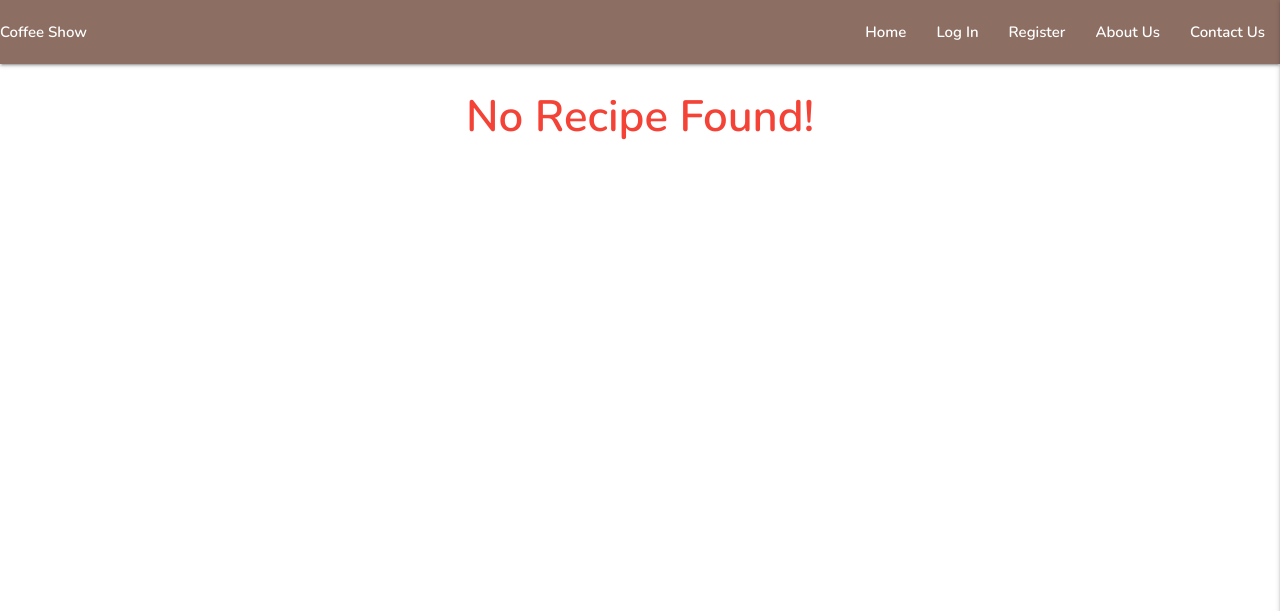
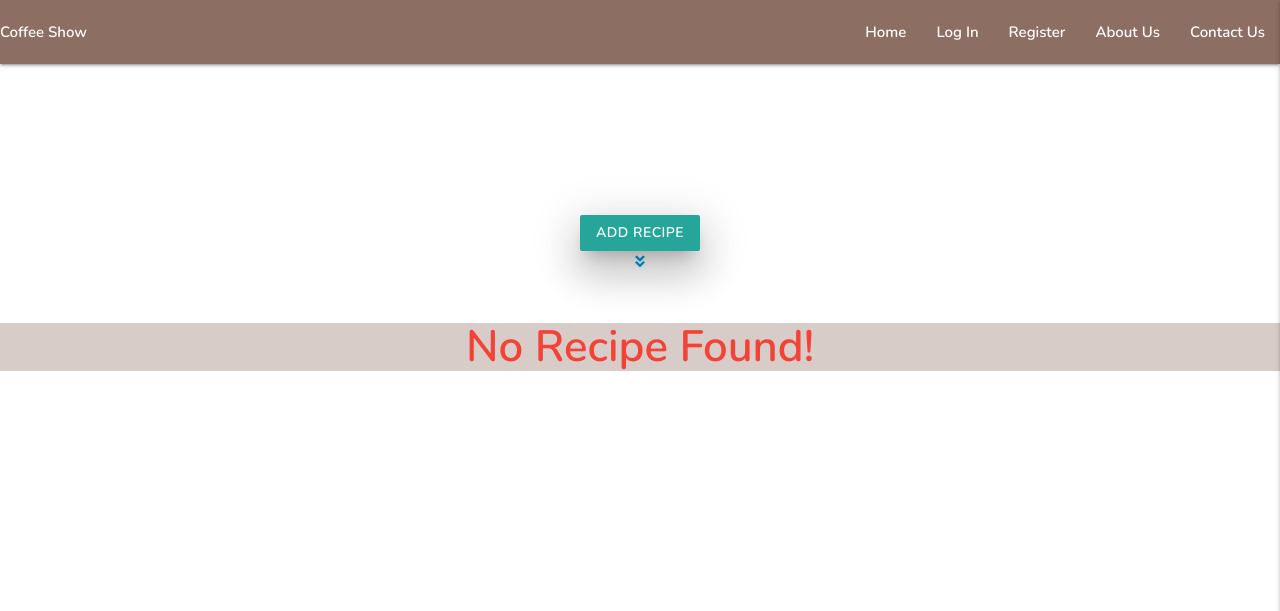
Before and after one commit to romanstr-code/milestone-project-three, a Flask app: page /recipes in a window 1280 px wide. Shown: the top 611 px of the page. Run offline with Flask 2, Linux system fonts and the light colour scheme; data that the repository does not hold is empty; some libraries are stand-ins or nearby versions.

Commit message:
Add background image section, text and button to point for user in session to add there recipe.

```diff
--- a/templates/recipes.html
+++ b/templates/recipes.html
@@ -1,18 +1,36 @@
 {% extends "base.html" %}
 {% block content %}
+<section class="recipes-page">
+    <div class="row">
+        <div class="col s12">
+            <h3 class="center-align white-text">Check our Coffee Recipes!</h3>
+            <h4 class="center-align white-text">Or Create Yours!</h4>
+        </div>
+        <div class="center-align">
+            <a href="{{ url_for('add_recipe') }}" class="waves-effect waves-light btn z-depth-5">Add Recipe</a>
+        </div>
+        <div class="row">
+            <div class="col s12 center-align ">
+                <a class="down tooltip" data-position="bottom" data-tooltip="I am a tooltip"><i
+                        class="fas fa-angle-double-down center-align"></i></a>
+            </div>
+        </div>
+    </div>
+</section>
 
+<section class="brown lighten-4">
     <!-- Coffee Recipes -->
     {% if recipes|length > 0 %}
-<div class="container">
+    <div class="container ">
         <div class="row">
         {% for recipes in recipes %}
-    <div class="col s12 m6 l4">
+            <div class="col s12 m6 l4 up">
                 <div class="card recipe-card">
                     <div class="card-image waves-effect waves-block waves-light">
                         <img class="activator" src="{{ recipes.url }}" alt="recipes">
                     </div>
                     <div class="card-content">
-                <span class="card-title activator grey-text text-darken-4 center-align text">
+                        <span class="card-title activator  teal-text lighten-1 text-darken-4 center-align text">
                             <strong>{{ recipes.recipe_name }}</strong>
                         </span>
                         <p class="center-align text">Click image!</p>
@@ -26,7 +44,7 @@
                                 class="far fa-trash-alt"></i></a>
                         </a>
                         {% endif %}
-                <!-- Check before delete Message -->
+                        <!-- Check before delete  -->
                         <div id="modal-{{recipes._id}}" class="modal">
                             <div class="modal-content">
                                 <h5 class="text center-align">Delete permanently?</h5>
@@ -57,6 +75,7 @@
             {% endfor %}
         </div>
     </div>
+</section>
 {% else %}
 <h3 class="center-align red-text text">No Recipe Found!</h3>
 {% if session.user %}
```
Lines whose indentation alone changed are shown as unchanged.
